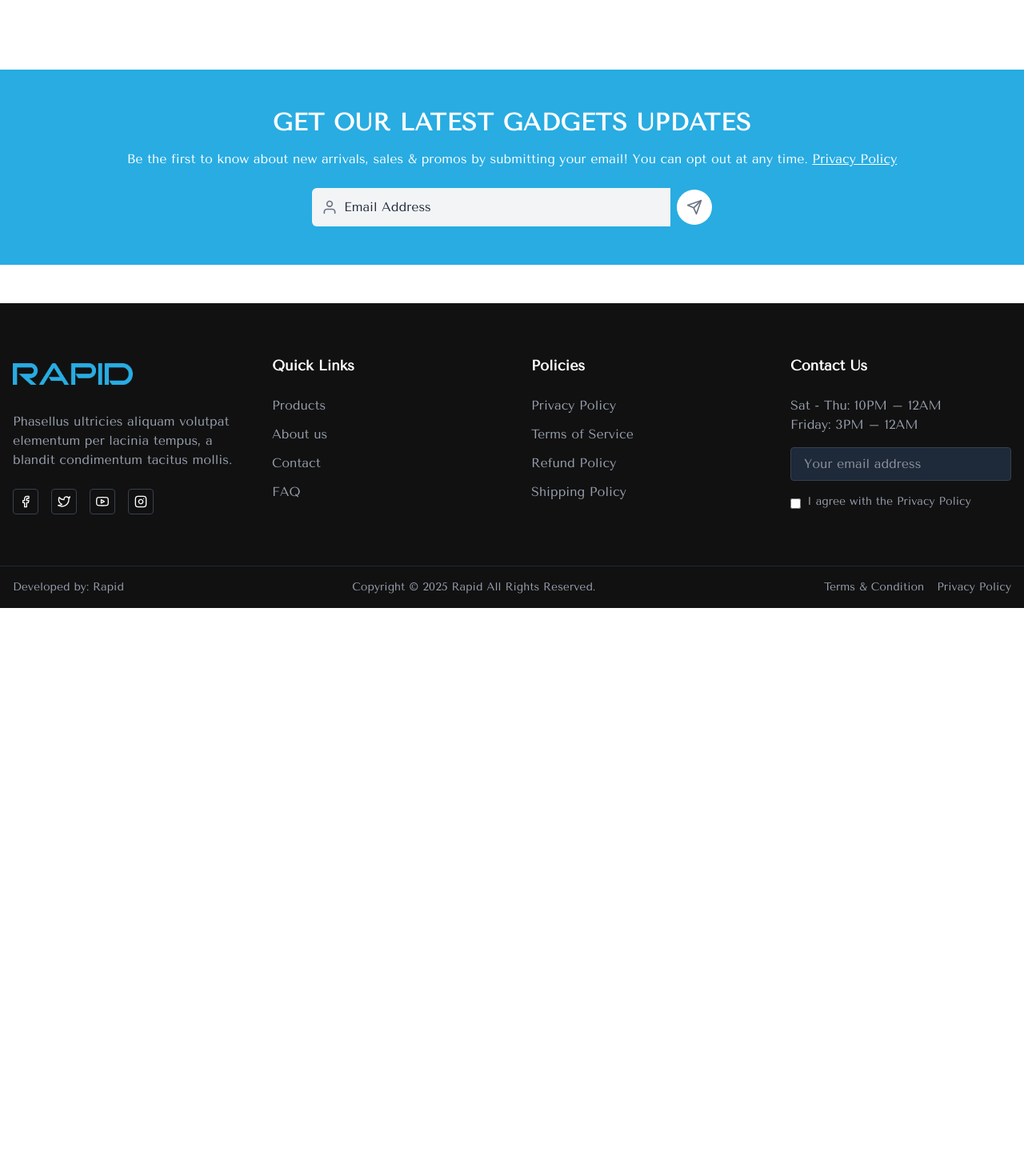
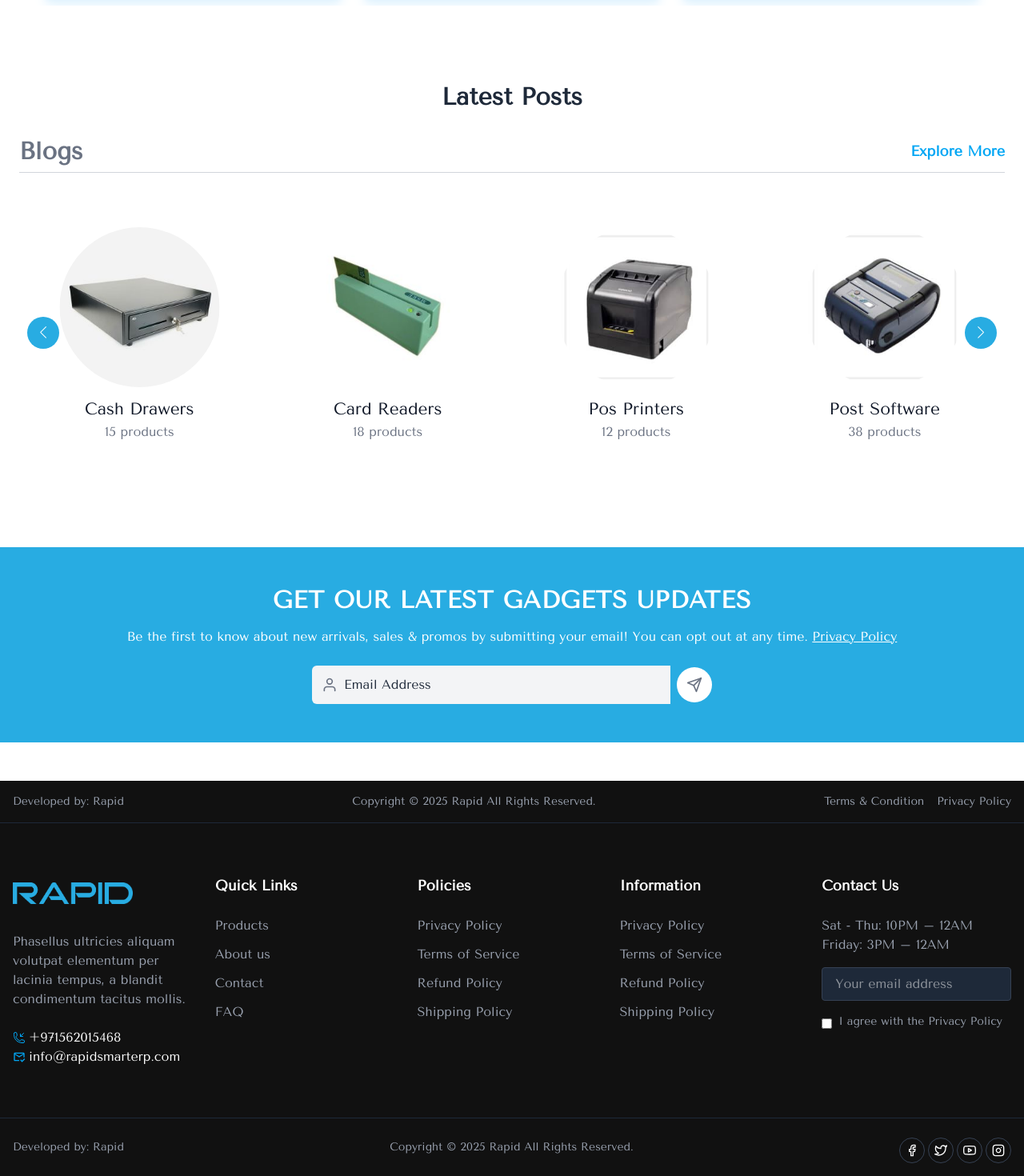
Before and after one commit to kaziahosunhabibripon/rapid-ecoomerce, a Next.js app: page / in a window 1280 px wide. Shown: the part 8689-10159 px from the top of the page at 80% size. Before the commit the page ends 9449 px from the top, so only its background shows below. Built offline with nearby package versions, Linux system fonts and the light colour scheme; no server answers.

Commit message:
working footer upper part

```diff
--- a/src/components/Home/ClientReview.tsx
+++ b/src/components/Home/ClientReview.tsx
@@ -146,7 +146,7 @@ export default function ClientReview() {
                 </svg>
               </button>
               <div
-                className={`grid grid-cols-1 md:grid-cols-3 gap-6 transition-transform duration-500 ease-in-out ${
+                className={`grid grid-cols-1 md:grid-cols-3 gap-6 p-2 transition-transform duration-500 ease-in-out ${
                   isAnimating && slideDirection === "right"
                     ? "translate-x-[-5%] opacity-0"
                     : ""
@@ -157,7 +157,10 @@ export default function ClientReview() {
                 }`}
               >
                 {getVisibleTestimonials().map((testimonial) => (
-                  <div key={testimonial.id} className="p-6 rounded-lg">
+                  <div
+                    key={testimonial.id}
+                    className="p-6 rounded-lg shadow-lg shadow-sky-100"
+                  >
                     <div className="flex items-center mb-4">
                       <div className="relative w-12 h-12 mr-4">
                         <Image
--- /dev/null
+++ b/src/components/Home/LatestPost.tsx
@@ -0,0 +1,131 @@
+"use client";
+
+import Image from "next/image";
+import Link from "next/link";
+import { Swiper, SwiperSlide } from "swiper/react";
+import { Autoplay, Navigation } from "swiper/modules";
+import "swiper/css";
+import "swiper/css/navigation";
+import "swiper/css/pagination";
+import "swiper/css/autoplay";
+
+interface CategoryProps {
+  name: string;
+  productCount: number;
+  imageSrc: string;
+  href: string;
+  categoryType: string;
+}
+
+const categories: CategoryProps[] = [
+  {
+    name: "Barcode Printers",
+    productCount: 34,
+    imageSrc: "/assets/Label-Printers.jpg",
+    href: "/categories/cases",
+    categoryType: "Accessories",
+  },
+  {
+    name: "Cash Drawers",
+    productCount: 15,
+    imageSrc: "/assets/cash_drawer.jpg",
+    href: "/",
+    categoryType: "Accessories",
+  },
+  {
+    name: "Card Readers",
+    productCount: 18,
+    imageSrc: "/assets/cardencoder.jpg",
+    href: "/",
+    categoryType: "Accessories",
+  },
+  {
+    name: "Pos Printers",
+    productCount: 12,
+    imageSrc: "/assets/POS-Printer.jpg",
+    href: "/categories/charger",
+    categoryType: "Laptop",
+  },
+  {
+    name: "Post Software",
+    productCount: 38,
+    imageSrc: "/assets/Mobile-Printer.jpg",
+    href: "/",
+    categoryType: "Smart Phone",
+  },
+  {
+    name: "Portable Printers",
+    productCount: 18,
+    imageSrc: "/assets/portable_printer.jpg",
+    href: "/",
+    categoryType: "Smart Phone",
+  },
+  {
+    name: "PDT",
+    productCount: 13,
+    imageSrc: "/assets/PDT.jpg",
+    href: "/",
+    categoryType: "Head Phone",
+  },
+];
+
+export default function LatestPost() {
+  return (
+    <div className="w-full py-12 px-4 md:px-6 container mx-auto">
+      <div className="text-center mb-8">
+        <h1 className="text-3xl font-bold text-gray-800 mb-2">Latest Posts</h1>
+      </div>
+
+      <div className="flex items-center justify-between border-b border-gray-300 mb-8">
+        <h1 className="text-3xl font-bold text-gray-500 mb-2">Blogs</h1>
+
+        <div className="flex flex-col">
+          <span className="text-lg font-bold text-sky-500 mb-2">
+            Explore More
+          </span>
+        </div>
+      </div>
+
+      <Swiper
+        modules={[Autoplay, Navigation]}
+        autoplay={{
+          delay: 6000,
+          disableOnInteraction: false,
+        }}
+        navigation={true}
+        grabCursor={true}
+        className="foodCard"
+        breakpoints={{
+          0: { slidesPerView: 1, spaceBetween: 10 },
+          468: { slidesPerView: 2, spaceBetween: 10 },
+          768: { slidesPerView: 4, spaceBetween: 10 },
+        }}
+      >
+        {categories?.map((category) => (
+          <SwiperSlide key={category.name}>
+            <Link
+              href={category.href}
+              className="flex flex-col items-center text-center group hover:bg-gray-100 transition-colors duration-300 ease-in-out p-4 rounded-lg"
+            >
+              <div className="relative flex items-center justify-center mb-3 overflow-hidden">
+                <Image
+                  src={category.imageSrc || "/placeholder.svg"}
+                  alt={category.name}
+                  width={200}
+                  height={200}
+                  className="object-cover rounded-full transition-transform group-hover:scale-110"
+                />
+              </div>
+              <h3 className="text-[1.3rem] font-medium text-gray-900">
+                {category.name}
+              </h3>
+              <p className="text-[1rem] text-gray-500">
+                {category.productCount} products
+              </p>
+            </Link>
+          </SwiperSlide>
+        ))}
+      </Swiper>
+    </div>
+  );
+}
--- a/src/components/Home/OfferDeals.tsx
+++ b/src/components/Home/OfferDeals.tsx
@@ -1,3 +1,4 @@
+"use client";
 import AppButton from "@/helpers/ui/AppButton";
 import Image from "next/image";
 import { ChevronsRight } from "react-feather";
--- a/src/components/Home/index.tsx
+++ b/src/components/Home/index.tsx
@@ -14,6 +14,7 @@ import RecentlyView from "./RecentlyView";
 import FeaturesProduct from "./FeaturesProduct";
 import HurryUpDeals from "./HurryUpDeals";
 import OfferDeals from "./OfferDeals";
+import LatestPost from "./LatestPost";
 
 const HomeComponent = () => {
   return (
@@ -31,6 +32,7 @@ const HomeComponent = () => {
       <HurryUpDeals />
       <OfferDeals />
       <ClientReview />
+      <LatestPost />
       <NewsletterSignup />
     </div>
   );
--- a/src/components/common/Footer.tsx
+++ b/src/components/common/Footer.tsx
@@ -4,6 +4,8 @@ import Link from "next/link";
 import Image from "next/image";
 import { navData } from "@/data/navData";
 import { footerSocialLinks, policiesData } from "@/data";
+import { HiOutlinePhoneArrowDownLeft } from "react-icons/hi2";
+import { MdOutlineMarkEmailRead } from "react-icons/md";
 
 const Footer = () => {
   // states
@@ -15,9 +17,45 @@ const Footer = () => {
 
   return (
     <footer className="bg-brand-secondary text-white relative ">
+      <div className="border-b border-gray-800">
+        <div className="w-full container mx-auto px-4 py-4">
+          <div className="flex flex-col md:flex-row justify-between items-center gap-4">
+            <div>
+              <p className="text-gray-400 text-sm">
+                Developed by:{" "}
+                <Link
+                  href="https://rapidsmarterp.com/"
+                  className="hover:text-blue-500"
+                  target="_blank"
+                  rel="noopener noreferrer"
+                >
+                  Rapid
+                </Link>
+              </p>
+            </div>
+            <div className="text-gray-400 text-sm text-center">
+              Copyright © 2025 Rapid All Rights Reserved.
+            </div>
+            <div className="flex gap-4 text-sm">
+              <Link
+                href="#"
+                className="text-gray-400 hover:text-[#28ace2] transition-colors"
+              >
+                Terms & Condition
+              </Link>
+              <Link
+                href="/privacy-policy"
+                className="text-gray-400 hover:text-[#28ace2] transition-colors"
+              >
+                Privacy Policy
+              </Link>
+            </div>
+          </div>
+        </div>
+      </div>
       {/* Main Footer */}
       <div className="w-full mx-auto container px-4 py-16">
-        <div className="grid grid-cols-1 md:grid-cols-2 lg:grid-cols-4 gap-12">
+        <div className="grid grid-cols-1 md:grid-cols-3 lg:grid-cols-5 gap-4">
           {/* Logo & Description */}
           <div>
             <Image
@@ -31,19 +69,14 @@ const Footer = () => {
               Phasellus ultricies aliquam volutpat elementum per lacinia tempus,
               a blandit condimentum tacitus mollis.
             </p>
-            <div className="flex gap-4">
-              {footerSocialLinks?.map(({ link, icon: Icon }, index) => (
-                <Link
-                  key={index}
-                  href={link}
-                  className="w-8 h-8 flex items-center justify-center rounded border border-gray-700 hover:bg-[#28ace2] hover:border-[#28ace2] hover:text-white transition-all duration-300 ease-in-out"
-                  target="_blank"
-                  rel="noopener noreferrer"
-                >
-                  <Icon className="w-4 h-4" />
-                </Link>
-              ))}
-            </div>
+            <h2 className="flex items-start justify-items-start gap-1">
+              <HiOutlinePhoneArrowDownLeft className="text-sky-500 mt-1" />
+              +971562015468
+            </h2>
+            <h2 className="flex items-start justify-items-start gap-1">
+              <MdOutlineMarkEmailRead className="text-sky-500 mt-1" />
+              info@rapidsmarterp.com
+            </h2>
           </div>
 
           {/* Quick Links */}
@@ -79,7 +112,22 @@ const Footer = () => {
               ))}
             </ul>
           </div>
-
+          {/* Categories */}
+          <div>
+            <h3 className="text-lg font-semibold mb-6">Information</h3>
+            <ul className="space-y-3">
+              {policiesData.map((item) => (
+                <li key={item.id}>
+                  <Link
+                    href={item?.link}
+                    className="text-gray-400 hover:text-[#28ace2] transition-colors"
+                  >
+                    {item.name}
+                  </Link>
+                </li>
+              ))}
+            </ul>
+          </div>
           {/* Contact Us */}
           <div>
             <h3 className="text-lg font-semibold mb-6">Contact Us</h3>
@@ -129,18 +177,19 @@ const Footer = () => {
               Copyright © 2025 Rapid All Rights Reserved.
             </div>
             <div className="flex gap-4 text-sm">
-              <Link
-                href="#"
-                className="text-gray-400 hover:text-[#28ace2] transition-colors"
-              >
-                Terms & Condition
-              </Link>
-              <Link
-                href="/privacy-policy"
-                className="text-gray-400 hover:text-[#28ace2] transition-colors"
-              >
-                Privacy Policy
-              </Link>
+              <div className="flex gap-1 mt-2">
+                {footerSocialLinks?.map(({ link, icon: Icon }, index) => (
+                  <Link
+                    key={index}
+                    href={link}
+                    className="w-8 h-8 flex items-center justify-center rounded-full border border-gray-700 hover:bg-[#28ace2] hover:border-[#28ace2] hover:text-white transition-all duration-300 ease-in-out"
+                    target="_blank"
+                    rel="noopener noreferrer"
+                  >
+                    <Icon className="w-4 h-4" />
+                  </Link>
+                ))}
+              </div>
             </div>
           </div>
         </div>
```
